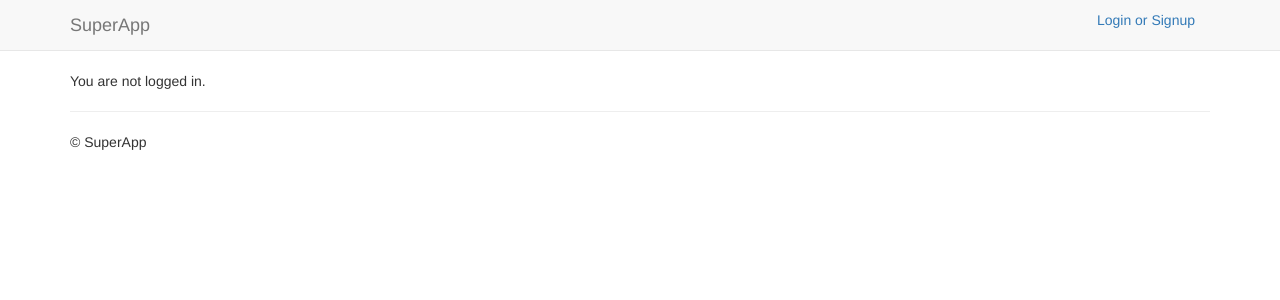
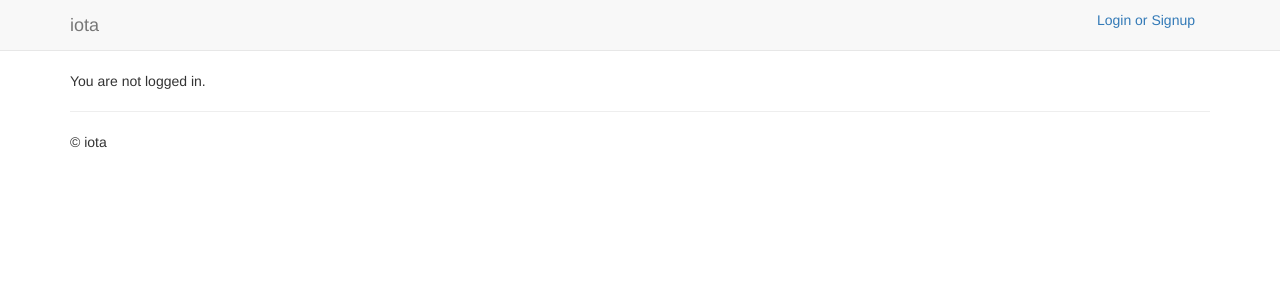
Before and after one commit to varunpurohit76/iota-login-fb, a Flask app: page / in a window 1280 px wide. Shown: the top 300 px of the page. Run offline with Flask 2, Linux system fonts and the light colour scheme; some libraries are stand-ins or nearby versions.

Commit message:
final commit

```diff
--- a/templates/base.html
+++ b/templates/base.html
@@ -2,7 +2,7 @@
 <html lang="en">
   <head>
     {% block head %}
-    <title>SuperApp{% block title %}{% endblock %}</title>
+    <title>iota{% block title %}{% endblock %}</title>
     <meta name="viewport" content="width=device-width, initial-scale=1.0">
     <meta name="description" content="">
     <meta name="keywords" content="">
@@ -22,7 +22,7 @@
           <span class="icon-bar"></span>
           <span class="icon-bar"></span>
         </button>
-        <a class="navbar-brand" href="/">SuperApp</a>
+        <a class="navbar-brand" href="/">iota</a>
         <div class="nav-collapse">
           {% block navbar_right %}
             <ul class="nav pull-right">
@@ -45,7 +45,7 @@
         <hr>
         {% block footer %}
         <footer class="footer">
-            <p>&copy; SuperApp</p>
+            <p>&copy; iota</p>
         </footer>
         {% endblock %}
     </div>
```
